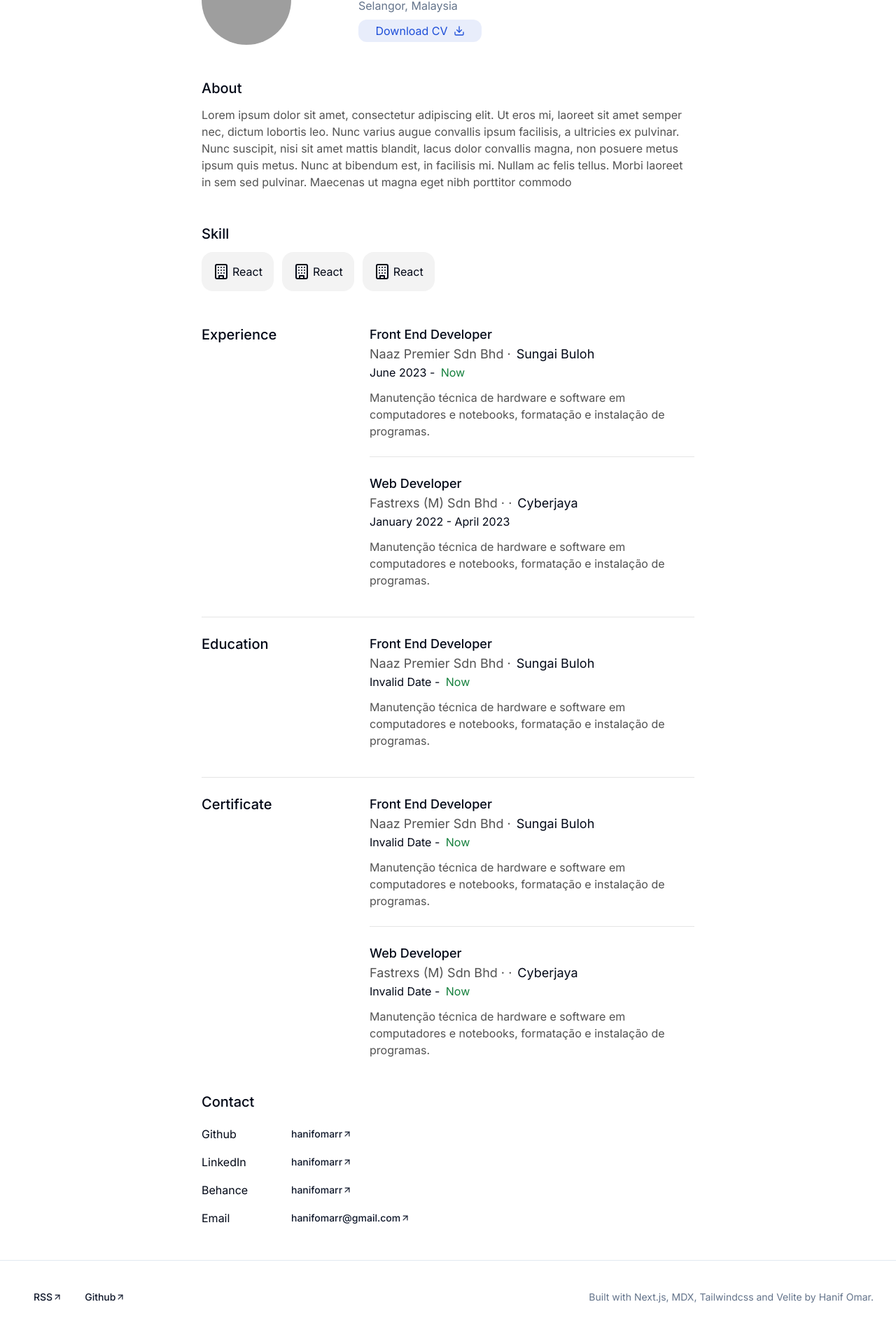
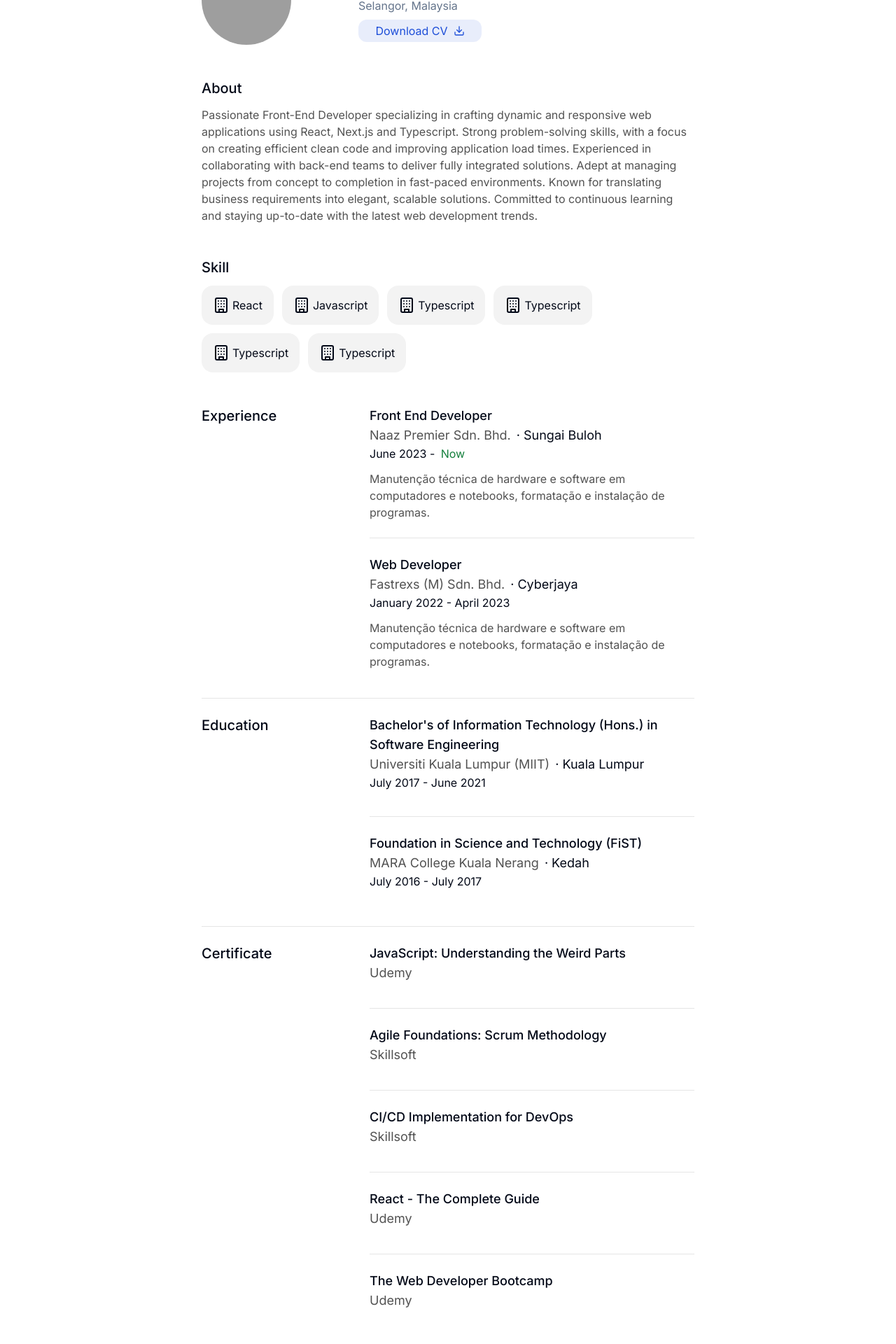
Before and after one commit to hanifomarr/hanifomar.dev, a Next.js app: page /about in a window 1280 px wide. Shown: the part 161-2081 px from the top of the page at 70% size. Built offline with nearby package versions, Linux system fonts and the light colour scheme; grey boxes are pictures that could not be loaded.

Commit message:
chore(about): make section data type optional

```diff
--- a/src/app/about/page.tsx
+++ b/src/app/about/page.tsx
@@ -12,21 +12,19 @@ const datas = [
     section_details: [
       {
         title: "Front End Developer",
-        company_name: "Naaz Premier Sdn Bhd",
+        company_name: "Naaz Premier Sdn. Bhd.",
         company_location: "Sungai Buloh",
         description:
           "Manutenção técnica de hardware e software em computadores e notebooks, formatação e instalação de programas.",
-        time: "1 year 3 months",
         start_date: "6/1/2023",
         end_date: "",
       },
       {
         title: "Web Developer",
-        company_name: "Fastrexs (M) Sdn Bhd ·",
+        company_name: "Fastrexs (M) Sdn. Bhd.",
         company_location: "Cyberjaya",
         description:
           "Manutenção técnica de hardware e software em computadores e notebooks, formatação e instalação de programas.",
-        time: "1 year 5 months",
         start_date: "1/1/2022",
         end_date: "4/1/2023",
       },
@@ -36,11 +34,19 @@ const datas = [
     section_title: "Education",
     section_details: [
       {
-        title: "Front End Developer",
-        company_name: "Naaz Premier Sdn Bhd",
-        company_location: "Sungai Buloh",
-        description:
-          "Manutenção técnica de hardware e software em computadores e notebooks, formatação e instalação de programas.",
+        title:
+          "Bachelor's of Information Technology (Hons.) in Software Engineering",
+        company_name: "Universiti Kuala Lumpur (MIIT)",
+        company_location: "Kuala Lumpur",
+        start_date: "7/1/2017",
+        end_date: "6/1/2021",
+      },
+      {
+        title: "Foundation in Science and Technology (FiST)",
+        company_name: "MARA College Kuala Nerang",
+        company_location: "Kedah",
+        start_date: "7/1/2016",
+        end_date: "7/1/2017",
       },
     ],
   },
@@ -48,18 +54,24 @@ const datas = [
     section_title: "Certificate",
     section_details: [
       {
-        title: "Front End Developer",
-        company_name: "Naaz Premier Sdn Bhd",
-        company_location: "Sungai Buloh",
-        description:
-          "Manutenção técnica de hardware e software em computadores e notebooks, formatação e instalação de programas.",
+        title: "JavaScript: Understanding the Weird Parts",
+        company_name: "Udemy",
       },
       {
-        title: "Web Developer",
-        company_name: "Fastrexs (M) Sdn Bhd ·",
-        company_location: "Cyberjaya",
-        description:
-          "Manutenção técnica de hardware e software em computadores e notebooks, formatação e instalação de programas.",
+        title: "Agile Foundations: Scrum Methodology",
+        company_name: "Skillsoft",
+      },
+      {
+        title: "CI/CD Implementation for DevOps",
+        company_name: "Skillsoft",
+      },
+      {
+        title: "React - The Complete Guide",
+        company_name: "Udemy",
+      },
+      {
+        title: "The Web Developer Bootcamp ",
+        company_name: "Udemy",
       },
     ],
   },
@@ -72,19 +84,47 @@ const skills = [
   },
   {
     icon: <Building />,
-    title: "React",
+    title: "Javascript",
   },
   {
     icon: <Building />,
-    title: "React",
+    title: "Typescript",
+  },
+  {
+    icon: <Building />,
+    title: "Typescript",
+  },
+  {
+    icon: <Building />,
+    title: "Typescript",
+  },
+  {
+    icon: <Building />,
+    title: "Typescript",
   },
 ];
 
 const contacts = [
-  { title: "Github", label: "hanifomarr", link: "github.com" },
-  { title: "LinkedIn", label: "hanifomarr", link: "github.com" },
-  { title: "Behance", label: "hanifomarr", link: "github.com" },
-  { title: "Email", label: "hanifomarr@gmail.com", link: "github.com" },
+  {
+    title: "Github",
+    label: "hanifomarr",
+    link: "https://github.com/hanifomarr",
+  },
+  {
+    title: "LinkedIn",
+    label: "hanifomarr",
+    link: "https://www.linkedin.com/in/hanifomarr/",
+  },
+  {
+    title: "Behance",
+    label: "hanifomarr",
+    link: "https://www.behance.net/hanifomarr",
+  },
+  {
+    title: "Email",
+    label: "hanif.omarr@gmail.com",
+    link: "mailto:hanif.omarr@gmail.com",
+  },
 ];
 
 export default function About() {
@@ -121,13 +161,15 @@ export default function About() {
       <div className="space-y-3">
         <div className=" text-xl font-medium">{"About"}</div>
         <div className="text-neutral-600 dark:text-neutral-400">
-          Lorem ipsum dolor sit amet, consectetur adipiscing elit. Ut eros mi,
-          laoreet sit amet semper nec, dictum lobortis leo. Nunc varius augue
-          convallis ipsum facilisis, a ultricies ex pulvinar. Nunc suscipit,
-          nisi sit amet mattis blandit, lacus dolor convallis magna, non posuere
-          metus ipsum quis metus. Nunc at bibendum est, in facilisis mi. Nullam
-          ac felis tellus. Morbi laoreet in sem sed pulvinar. Maecenas ut magna
-          eget nibh porttitor commodo
+          Passionate Front-End Developer specializing in crafting dynamic and
+          responsive web applications using React, Next.js and Typescript.
+          Strong problem-solving skills, with a focus on creating efficient
+          clean code and improving application load times. Experienced in
+          collaborating with back-end teams to deliver fully integrated
+          solutions. Adept at managing projects from concept to completion in
+          fast-paced environments. Known for translating business requirements
+          into elegant, scalable solutions. Committed to continuous learning and
+          staying up-to-date with the latest web development trends.
         </div>
       </div>
 
--- a/src/app/about/sections/index.tsx
+++ b/src/app/about/sections/index.tsx
@@ -3,8 +3,8 @@ import { formatDate } from "@/lib/utils";
 interface SectionDetail {
   title: string;
   company_name: string;
-  company_location: string;
-  description: string;
+  company_location?: string;
+  description?: string;
   duration?: string;
   start_date?: string;
   end_date?: string;
@@ -35,11 +35,14 @@ export default function Section({
               </div>
               <div className="flex flex-wrap gap-2 gap-y-0 text-lg">
                 <span className="text-neutral-600 dark:text-neutral-400">
-                  {detail.company_name} ·
+                  {detail.company_name}
                 </span>
-                <span className="">{detail.company_location}</span>
+                <span className="">
+                  {detail.company_location && `· ${detail.company_location}`}
+                </span>
               </div>
               <div className="flex flex-wrap gap-2 gap-y-0 text-lg"></div>
+              {detail.start_date && (
                 <div className="space-x-3">
                   <span className="space-x-1">
                     {formatDate(detail.start_date || "", false)}
@@ -56,6 +59,7 @@ export default function Section({
                     {detail.duration}
                   </span>
                 </div>
+              )}
             </div>
             <div className="text-neutral-600 dark:text-neutral-400">
               {detail.description}
```
Lines whose indentation alone changed are shown as unchanged.
